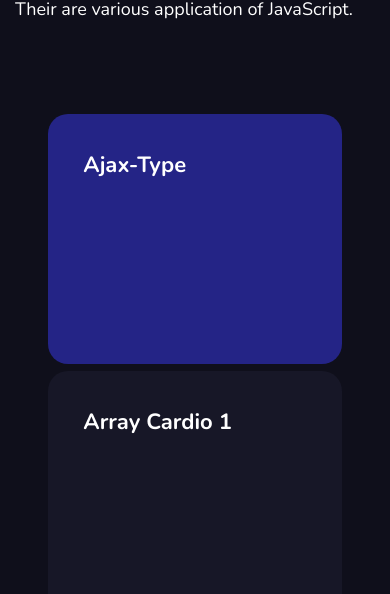
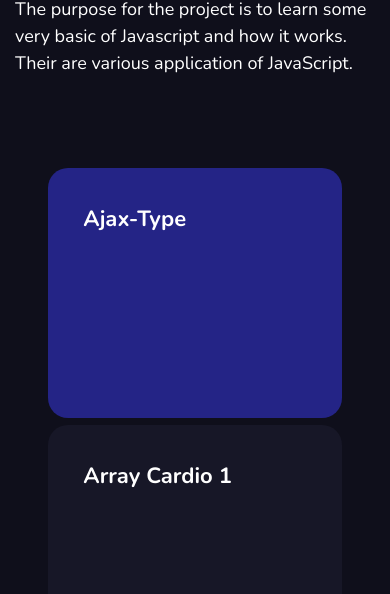
Before and after one commit to Palak-137/30-day-with-vanilla-javascript, a plain HTML site: page index.html in a window 390 px wide. Shown: the part 506-1100 px from the top of the page. Drawn offline with nearby package versions, Linux system fonts and the light colour scheme.

Commit message:
Frontend ready

```diff
--- a/index.css
+++ b/index.css
@@ -141,7 +141,7 @@
   @media screen and (max-width: 600px){
     header{
         font-size: 18px;
-        margin-top: 1600%;
+        margin-top: 1630%;
         margin-bottom: 20%;
     }
   }
```
